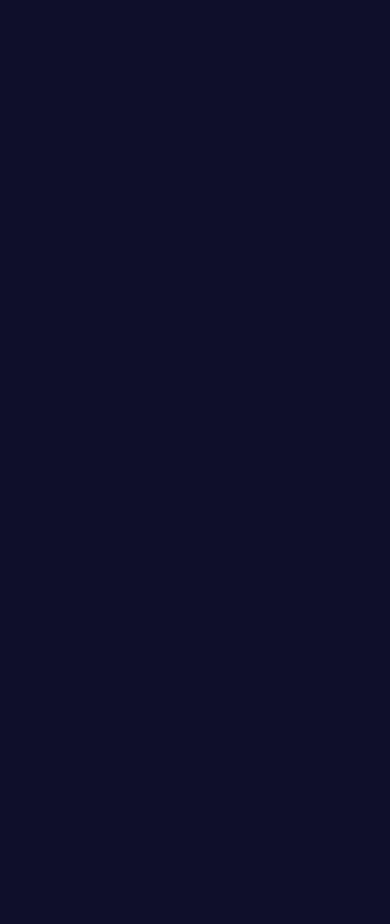
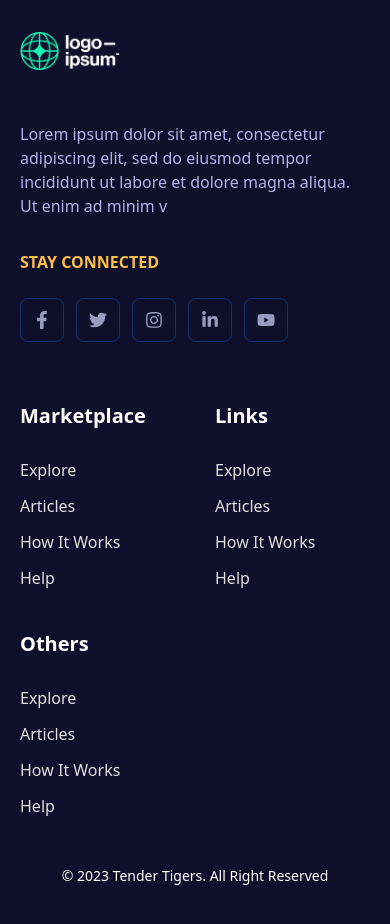
Before and after one commit to JannatunNaeem141/Tender-Tigers, a Next.js app: page / in a window 390 px wide. Shown: the part 860-1784 px from the top of the page. Before the commit the page ends 844 px from the top, so only its background shows below. Built offline with nearby package versions, Linux system fonts and the light colour scheme.

Commit message:
Footer done with responsive

```diff
--- a/components/Banner.js
+++ b/components/Banner.js
@@ -6,7 +6,7 @@ export default function Banner() {
     return (
         <div className='banner-bg-img bg-center bg-no-repeat bg-cover'>
             <div className='max-w-7xl lg:mx-auto md:mx-8 mx-5 lg:px-8'>
-                <div className='grid md:grid-cols-2 grid-cols-1 lg:gap-12 py-24 lg:min-h-screen md:min-h-[80vh] min-h-screen'>
+                <div className='grid md:grid-cols-2 grid-cols-1 lg:gap-12 md:gap-0 gap-10 py-24 lg:min-h-screen md:min-h-[80vh] min-h-screen'>
                     <div className='flex flex-col justify-center lg:gap-14 md:gap-10 gap-8'>
                         <h1 className='common-header-gradient lg:text-5xl md:text-4xl text-3xl font-bold lg:w-4/5 w-full'>Mint, sell, and trade NFTs at scale.</h1>
                         <p className='text-base text-[#939FD3] lg:w-4/5 w-full'>Lorem ipsum dolor sit amet consectetur adipisicing elit. Quisquam unde inventore similique officia voluptas, facilis temporibus</p>
--- /dev/null
+++ b/components/Footer.js
@@ -0,0 +1,67 @@
+import Image from 'next/image';
+import React from 'react';
+import Logo from '../public/Logos/logo.png';
+import Link from 'next/link';
+import { FaFacebookF, FaTwitter, FaInstagram, FaLinkedinIn, FaYoutube } from 'react-icons/fa';
+
+export default function Footer() {
+    return (
+        <div className='max-w-7xl lg:mx-auto md:mx-8 mx-5 lg:px-8 py-12'>
+            <div className='w-full lg:flex grid grid-cols-1 lg:gap-24 md:gap-8 gap-10'>
+                <div className='lg:w-[45%] w-full'>
+                    <div className='flex flex-col gap-8'>
+                        <Link href='/'><Image src={Logo} width={100} height={100} alt='Logo' className='lg:mb-8 md:mb-5 mb-5' /></Link>
+                        <p className='text-[#B5B2E5] text-base lg:w-full md:w-4/5 w-full'>Lorem ipsum dolor sit amet, consectetur adipiscing elit, sed do eiusmod tempor incididunt ut labore et dolore magna aliqua. Ut enim ad minim v</p>
+                        <div className='lg:mb-0 md:mb-8 mb-5'>
+                            <h3 className='text-[#FDBE44] font-semibold text-base uppercase mb-6'>STAY CONNECTED</h3>
+                            <div className='flex items-center gap-3'>
+                                <Link href='#' target='_blank' className='group border border-blue-900 border-opacity-70 hover:border-[#1bf1b13f] transition-all inline-block p-3 rounded-lg'>
+                                    <FaFacebookF className='text-[#989CBE] group-hover:text-[#1BF1B1] transition-all text-lg' />
+                                </Link>
+                                <Link href='#' target='_blank' className='group border border-blue-900 border-opacity-70 hover:border-[#1bf1b13f] transition-all inline-block p-3 rounded-lg'>
+                                    <FaTwitter className='text-[#989CBE] group-hover:text-[#1BF1B1] transition-all text-lg' />
+                                </Link>
+                                <Link href='#' target='_blank' className='group border border-blue-900 border-opacity-70 hover:border-[#1bf1b13f] transition-all inline-block p-3 rounded-lg'>
+                                    <FaInstagram className='text-[#989CBE] group-hover:text-[#1BF1B1] transition-all text-lg' />
+                                </Link>
+                                <Link href='#' target='_blank' className='group border border-blue-900 border-opacity-70 hover:border-[#1bf1b13f] transition-all inline-block p-3 rounded-lg'>
+                                    <FaLinkedinIn className='text-[#989CBE] group-hover:text-[#1BF1B1] transition-all text-lg' />
+                                </Link>
+                                <Link href='#' target='_blank' className='group border border-blue-900 border-opacity-70 hover:border-[#1bf1b13f] transition-all inline-block p-3 rounded-lg'>
+                                    <FaYoutube className='text-[#989CBE] group-hover:text-[#1BF1B1] transition-all text-lg' />
+                                </Link>
+                            </div>
+                        </div>
+                        <p className='text-white text-sm lg:mt-12 md:mt-5 mt-12 lg:block hidden'>&copy; 2023 Tender Tigers. All Right Reserved </p>
+                    </div>
+                </div>
+                <div className='lg:w-[55%] w-full'>
+                    <div className='grid md:grid-cols-3 grid-cols-2 md:gap-8 gap-10'>
+                        <ul className='flex flex-col md:gap-6 gap-3'>
+                            <h3 className='text-white font-semibold text-xl md:mb-8 mb-4'>Marketplace</h3>
+                            <li><Link href='#' className='text-[#E0E0E0] hover:text-[#1BF1B1] transition-all text-base'>Explore</Link></li>
+                            <li><Link href='#' className='text-[#E0E0E0] hover:text-[#1BF1B1] transition-all text-base'>Articles</Link></li>
+                            <li><Link href='#' className='text-[#E0E0E0] hover:text-[#1BF1B1] transition-all text-base'>How It Works</Link></li>
+                            <li><Link href='#' className='text-[#E0E0E0] hover:text-[#1BF1B1] transition-all text-base'>Help</Link></li>
+                        </ul>
+                        <ul className='flex flex-col md:gap-6 gap-3'>
+                            <h3 className='text-white font-semibold text-xl md:mb-8 mb-4'>Links</h3>
+                            <li><Link href='#' className='text-[#E0E0E0] hover:text-[#1BF1B1] transition-all text-base'>Explore</Link></li>
+                            <li><Link href='#' className='text-[#E0E0E0] hover:text-[#1BF1B1] transition-all text-base'>Articles</Link></li>
+                            <li><Link href='#' className='text-[#E0E0E0] hover:text-[#1BF1B1] transition-all text-base'>How It Works</Link></li>
+                            <li><Link href='#' className='text-[#E0E0E0] hover:text-[#1BF1B1] transition-all text-base'>Help</Link></li>
+                        </ul>
+                        <ul className='flex flex-col md:gap-6 gap-3'>
+                            <h3 className='text-white font-semibold text-xl md:mb-8 mb-4'>Others</h3>
+                            <li><Link href='#' className='text-[#E0E0E0] hover:text-[#1BF1B1] transition-all text-base'>Explore</Link></li>
+                            <li><Link href='#' className='text-[#E0E0E0] hover:text-[#1BF1B1] transition-all text-base'>Articles</Link></li>
+                            <li><Link href='#' className='text-[#E0E0E0] hover:text-[#1BF1B1] transition-all text-base'>How It Works</Link></li>
+                            <li><Link href='#' className='text-[#E0E0E0] hover:text-[#1BF1B1] transition-all text-base'>Help</Link></li>
+                        </ul>
+                    </div>
+                </div>
+            </div>
+            <p className='text-white text-sm mt-12 lg:hidden block text-center'>&copy; 2023 Tender Tigers. All Right Reserved </p>
+        </div>
+    )
+}
--- a/pages/index.js
+++ b/pages/index.js
@@ -1,4 +1,5 @@
 import Banner from "@/components/Banner";
+import Footer from "@/components/Footer";
 import Head from "next/head";
 
 export default function Home() {
@@ -16,6 +17,7 @@ export default function Home() {
       </Head>
 
       <Banner />
+      <Footer />
     </main>
   )
 }
```
